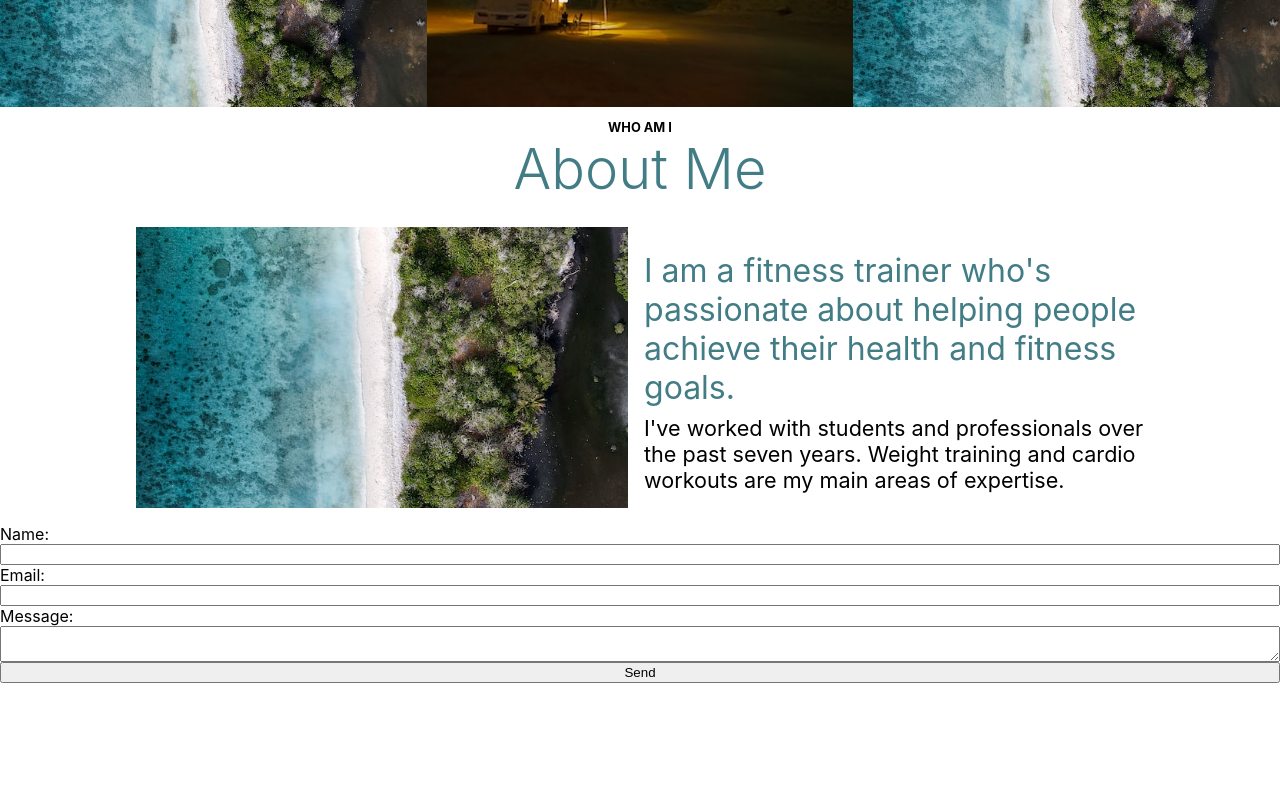
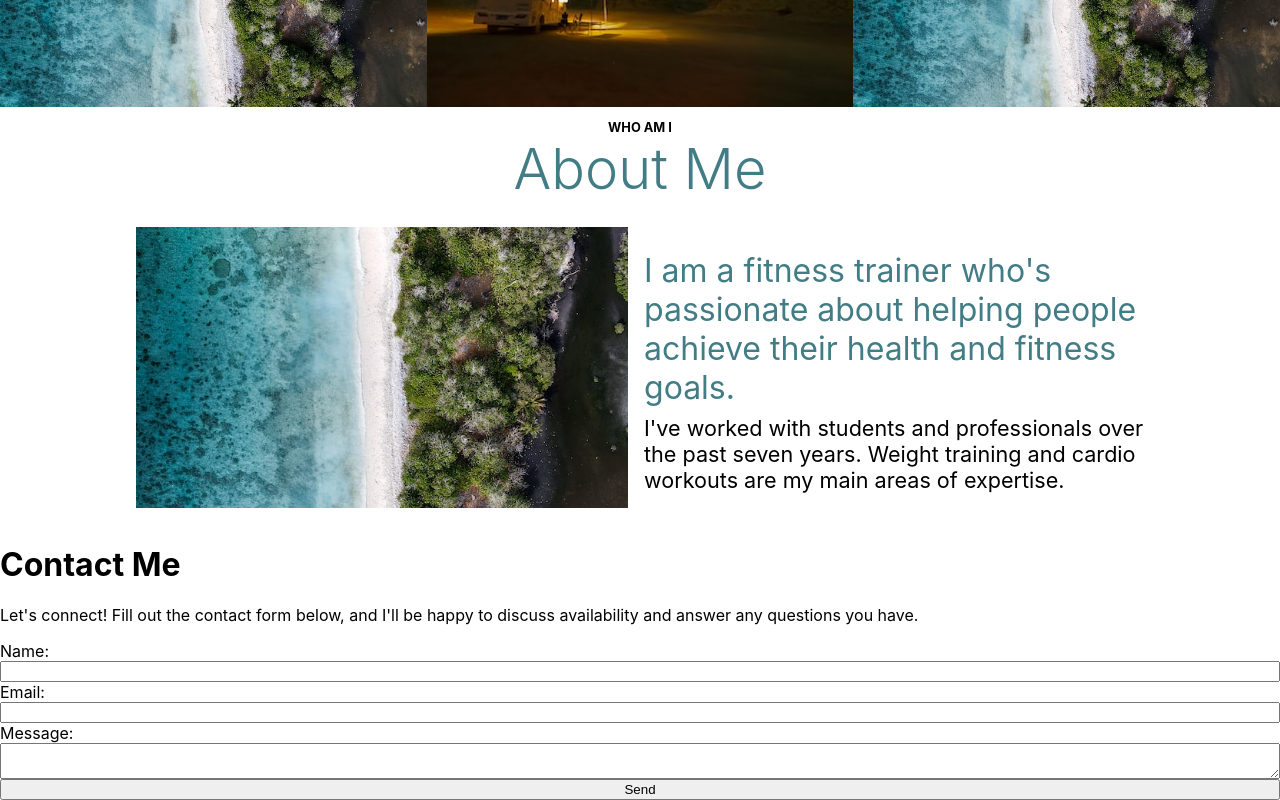
Before and after one commit to Nicolewrack23/Photography-Website, a React (Create React App) app in the folder client/: page / in a window 1280 px wide. Shown: the part 1261-2061 px from the top of the page. Before the commit the page ends 1944 px from the top, so only its background shows below. Built offline with nearby package versions, Linux system fonts and the light colour scheme.

Commit message:
adding styling for sementics

```diff
--- a/client/src/components/Contact/ContactPage.js
+++ b/client/src/components/Contact/ContactPage.js
@@ -7,8 +7,16 @@ const EmailForm = () => {
   const [message] = useState("");
 
   return (
-    <form>
+    <form className={styles.form}>
+      <div className={styles.contactCard}>
         <div className={styles.contactGrid}>
+          <div>
+            <h1>Contact Me </h1>
+            <p>
+              Let's connect! Fill out the contact form below, and I'll be happy
+              to discuss availability and answer any questions you have.
+            </p>
+          </div>
           <label>Name:</label>
           <input type="text" value={name} />
           <label>Email:</label>
@@ -17,6 +25,7 @@ const EmailForm = () => {
           <textarea value={message} />
           <button type="submit">Send</button>
         </div>
+      </div>
     </form>
   );
 };
```
Lines whose indentation alone changed are shown as unchanged.
